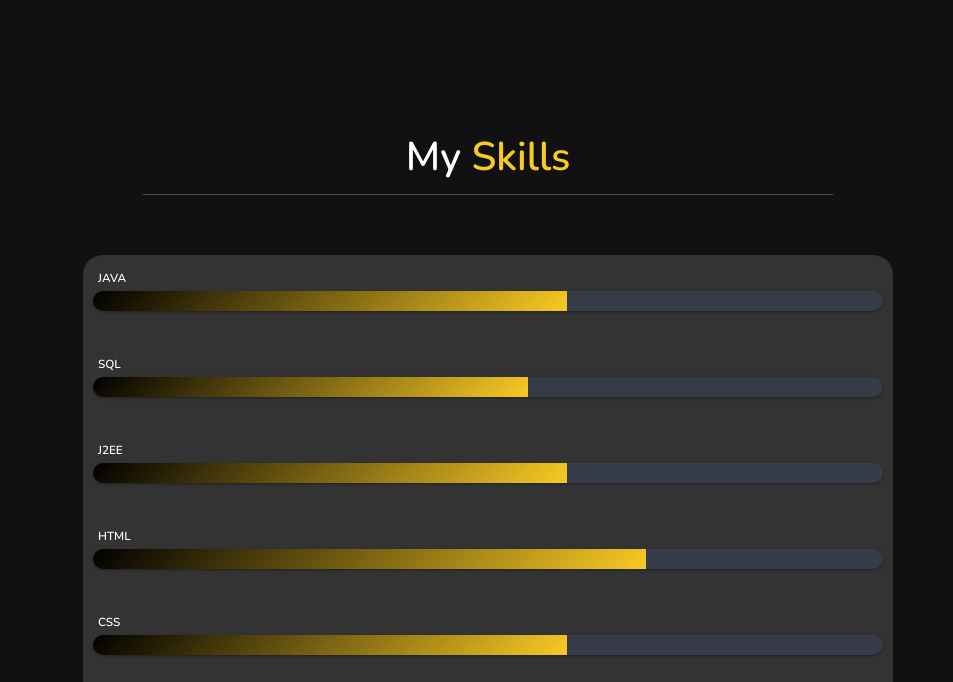
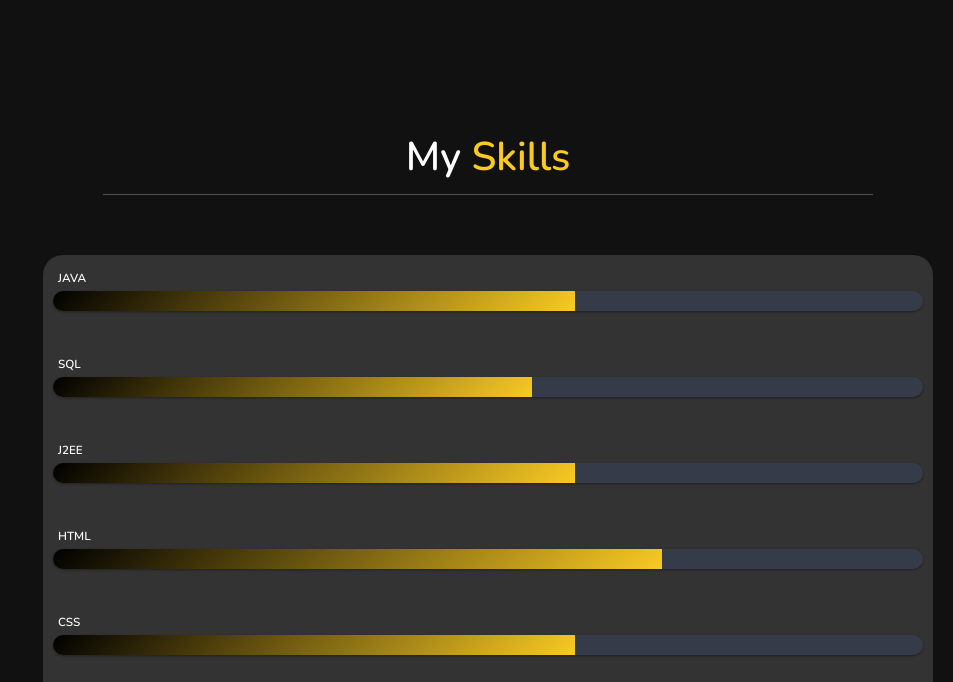
Before and after one commit to mysurya/myportfolio, a plain HTML site: page index.html in a window 1280 px wide. Shown: the part 2290-2972 px from the top of the page, without its empty margins (327-1280 px from the left). Drawn offline with nearby package versions, Linux system fonts and the light colour scheme.

Commit message:
fifth commit

```diff
--- a/style.css
+++ b/style.css
@@ -280,8 +280,8 @@ header .navbar ul li a:hover{
 /* ---------------skills style------------------*/
 
 .skill{
-    margin-left: 50px;
-    margin-right: 50px;
+    margin-left: 10px;
+    margin-right: 10px;
     border-radius: 25px;
 }
 .skill .myskill{
```
